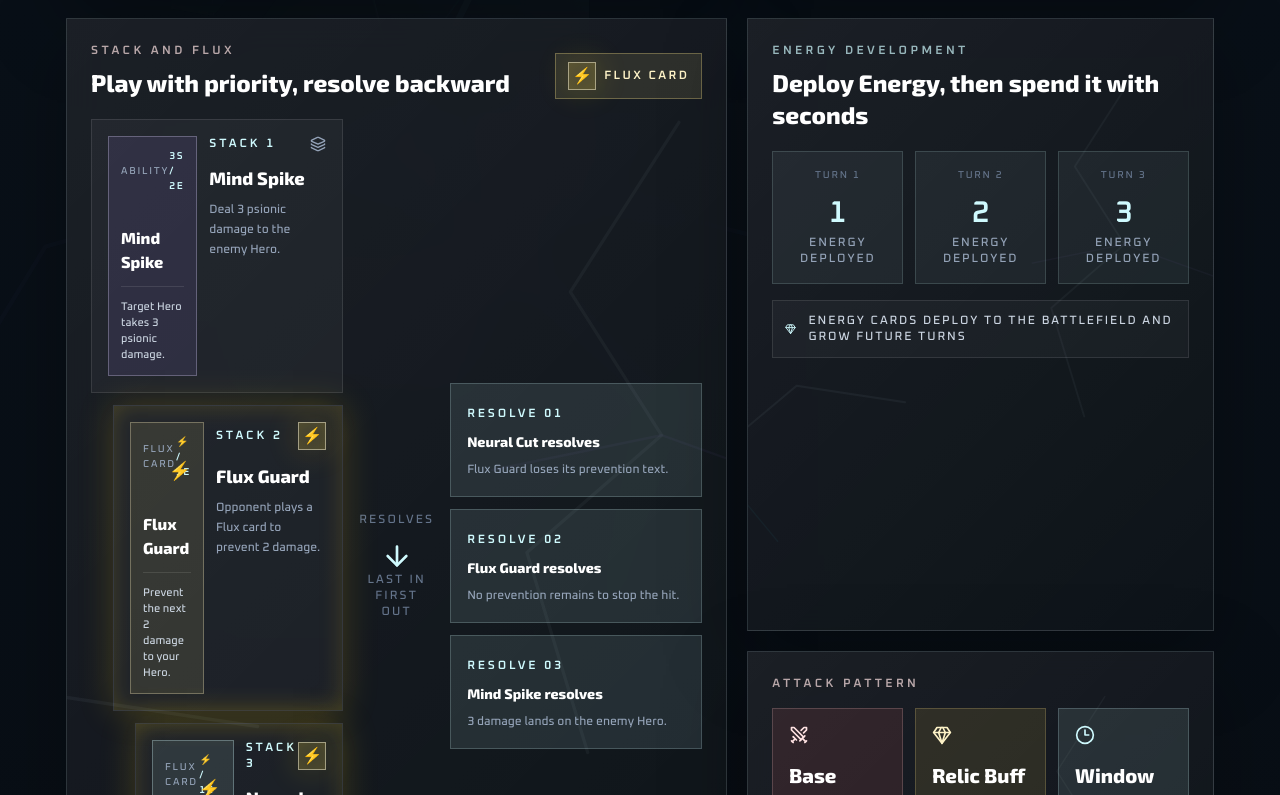
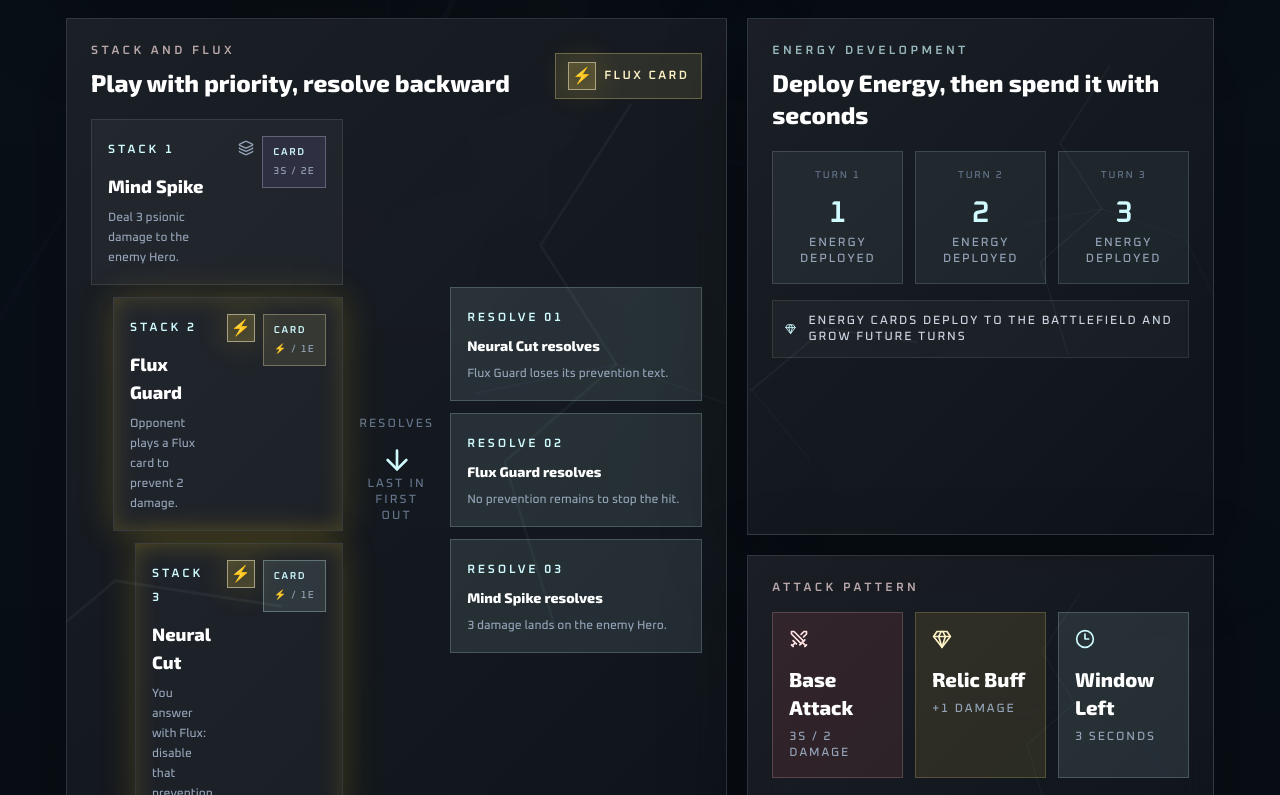
Before and after one commit to graillabxyz/fragmentsite, a Next.js app: page / in a window 1280 px wide. Shown: the part 3685-4480 px from the top of the page. Built offline with nearby package versions, Linux system fonts and the light colour scheme.

Commit message:
Refine stack card preview layout

```diff
--- a/src/components/fragment-landing.tsx
+++ b/src/components/fragment-landing.tsx
@@ -514,37 +514,53 @@ function StackDemo() {
           {stackSteps.map((card, index) => (
             <div
               key={card.name}
-              className={`relative grid gap-3 border border-white/10 bg-white/[0.04] p-4 transition duration-300 hover:-translate-y-1 hover:border-cyan-100/35 sm:grid-cols-[0.66fr_1fr] ${card.flux ? "flux-ready border-amber-100/25" : ""}`}
+              className={`group/card relative border border-white/10 bg-white/[0.04] p-4 transition duration-300 hover:-translate-y-1 hover:border-cyan-100/35 ${card.flux ? "flux-ready border-amber-100/25" : ""}`}
               style={{ marginLeft: `${index * 22}px` }}
             >
-              <div className={`relative min-h-36 border p-3 ${card.accent}`}>
-                <div className="flex items-center justify-between">
+              <div className="flex items-start justify-between gap-4">
+                <div className="min-w-0">
+                  <span className="text-xs font-semibold uppercase tracking-[0.24em] text-cyan-100">
+                    Stack {card.step}
+                  </span>
+                  <div className="font-title mt-3 text-lg text-white">{card.name}</div>
+                  <div className="mt-2 text-xs leading-5 text-slate-400">{card.note}</div>
+                </div>
+                <div className="flex shrink-0 items-start gap-2">
+                  {card.flux ? <FluxBadge label="" /> : <Layers3 className="mt-1 size-4 text-slate-400" />}
+                  <button
+                    type="button"
+                    className={`relative border px-2.5 py-2 text-left transition hover:-translate-y-0.5 focus:outline-none focus:ring-1 focus:ring-cyan-100/50 ${card.accent}`}
+                    aria-label={`${card.name} card preview`}
+                  >
+                    <span className="block text-[10px] font-semibold uppercase tracking-[0.16em] text-cyan-100">
+                      Card
+                    </span>
+                    <span className="mt-1 block text-[10px] uppercase tracking-[0.14em] text-slate-400">
+                      {card.cost}
+                    </span>
+                    <span className="pointer-events-none absolute right-0 top-full z-30 mt-3 w-64 translate-y-1 border border-cyan-100/25 bg-void/95 p-3 text-left opacity-0 shadow-[0_18px_45px_rgba(0,0,0,0.4)] backdrop-blur transition duration-200 group-hover/card:translate-y-0 group-hover/card:opacity-100 group-focus-within/card:translate-y-0 group-focus-within/card:opacity-100">
+                      <span className="flex items-center justify-between gap-3">
                         <span className="text-[10px] uppercase tracking-[0.18em] text-slate-400">
                           {card.type}
                         </span>
                         <span className="text-[10px] font-semibold uppercase tracking-[0.16em] text-cyan-100">
                           {card.cost}
                         </span>
-                </div>
-                <div className="font-title mt-8 text-base text-white">{card.name}</div>
-                <div className="mt-3 border-t border-white/10 pt-3 text-[11px] leading-4 text-slate-300">
+                      </span>
+                      <span className="font-title mt-5 block text-base text-white">
+                        {card.name}
+                      </span>
+                      <span className="mt-3 block border-t border-white/10 pt-3 text-xs leading-5 text-slate-300">
                         {card.effect}
-                </div>
+                      </span>
                       {card.flux ? (
-                  <span className="absolute right-3 top-10 text-lg leading-none text-amber-100">
+                        <span className="absolute right-3 top-9 text-lg leading-none text-amber-100">
                           ⚡
                         </span>
                       ) : null}
+                    </span>
+                  </button>
                 </div>
-              <div>
-                <div className="flex items-center justify-between">
-                  <span className="text-xs font-semibold uppercase tracking-[0.24em] text-cyan-100">
-                    Stack {card.step}
-                  </span>
-                  {card.flux ? <FluxBadge label="" /> : <Layers3 className="size-4 text-slate-400" />}
-                </div>
-                <div className="font-title mt-3 text-lg text-white">{card.name}</div>
-                <div className="mt-2 text-xs leading-5 text-slate-400">{card.note}</div>
               </div>
             </div>
           ))}
```
Lines whose indentation alone changed are shown as unchanged.
